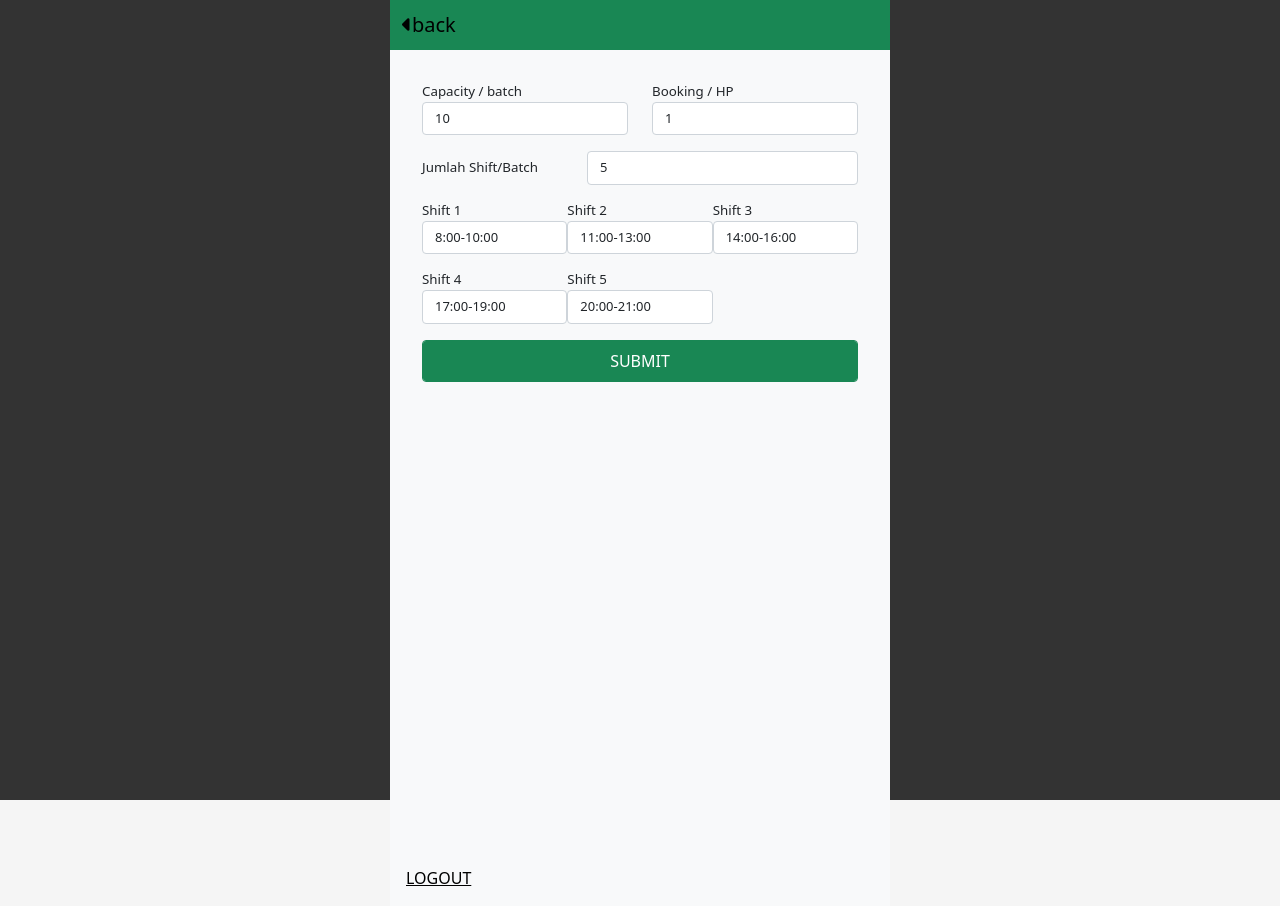
After one commit to sadtechguy/terapiketok_ver3, a Flask app: page /defaultbatch in a window 1280 px wide. The commit adds this page. Run offline with Flask 3, Linux system fonts and the light colour scheme; the visitor is signed in with stand-in values (Sample User, id 1); data comes from the database, SQL or seed files in the repository; some libraries are stand-ins or nearby versions.

Commit message:
default batch create and update

```diff
--- a/terapiketok/forms.py
+++ b/terapiketok/forms.py
@@ -32,13 +32,12 @@ class LoginAdminForm(FlaskForm):
 
 class DefaultBatchForm(FlaskForm):
     capacity = IntegerField(validators=[InputRequired()], render_kw={"placeholder": "capacity/shift"})
-    limit = IntegerField(validators=[InputRequired()], render_kw={"placeholder": "booking limit"})
-    num_batches = IntegerField(validators=[InputRequired()], render_kw={"placeholder": "jumlah shift"})
-    batch1 = StringField(validators=[InputRequired(), Length(min=7, max=16)], render_kw={"placeholder": "Username"})
-    batch2 = StringField(validators=[InputRequired(), Length(min=7, max=16)], render_kw={"placeholder": "Username"})
-    batch3 = StringField(validators=[InputRequired(), Length(min=7, max=16)], render_kw={"placeholder": "Username"})
-    batch4 = StringField(validators=[InputRequired(), Length(min=7, max=16)], render_kw={"placeholder": "Username"})
-    batch5 = StringField(validators=[InputRequired(), Length(min=7, max=16)], render_kw={"placeholder": "Username"})
-    batch6 = StringField(validators=[InputRequired(), Length(min=7, max=16)], render_kw={"placeholder": "Username"})
-    batch7 = StringField(validators=[InputRequired(), Length(min=7, max=16)], render_kw={"placeholder": "Username"})
+    booking_limit = IntegerField(validators=[InputRequired()], render_kw={"placeholder": "limit per HP"})
+    number_of_batches = IntegerField(validators=[InputRequired()], render_kw={"placeholder": "jumlah shift"})
+    batch1 = StringField(validators=[InputRequired(), Length(min=7, max=16)], render_kw={"placeholder": "Batch 1"})
+    batch2 = StringField(validators=[InputRequired(), Length(min=7, max=16)], render_kw={"placeholder": "Batch 2"})
+    batch3 = StringField(validators=[InputRequired(), Length(min=7, max=16)], render_kw={"placeholder": "Batch 3"})
+    batch4 = StringField(validators=[InputRequired(), Length(min=7, max=16)], render_kw={"placeholder": "Batch 4"})
+    batch5 = StringField(validators=[InputRequired(), Length(min=7, max=16)], render_kw={"placeholder": "Batch 5"})
+
     submit = SubmitField("SUBMIT")
--- a/terapiketok/routes/boardpanel.py
+++ b/terapiketok/routes/boardpanel.py
@@ -3,10 +3,10 @@ from flask import Blueprint, render_template_string, render_template, request, r
 from flask_login import login_user, LoginManager, login_required, logout_user,current_user
 from flask_bcrypt import Bcrypt
 from ..models import Adminuser
-from ..forms import RegisterForm, LoginAdminForm
+from ..forms import RegisterForm, LoginAdminForm, DefaultBatchForm
 from terapiketok import app, bcrypt, db
 
-from ..services.database import add_new_admin
+from ..services.database import add_default_batch, update_default_batch
 
 boardpanel_bp = Blueprint('boardpanel', __name__, template_folder="../templates/boardpanel")
 
@@ -97,3 +97,15 @@ def newdate_page():
 @login_required
 def default_page():
     return render_template('default.html')
+
+@boardpanel_bp.route('/defaultbatch', methods=['GET', 'POST'])
+@login_required
+def defaultbatch_page():
+    form = DefaultBatchForm()
+
+    if form.validate_on_submit():
+        schedules = [form.batch1.data, form.batch2.data, form.batch3.data, form.batch4.data, form.batch5.data]
+
+        count = update_default_batch(form.capacity.data, form.booking_limit.data, form.number_of_batches.data, schedules)
+        print(count)
+    return render_template('defaultbatch.html', form=form)
--- a/terapiketok/static/style.css
+++ b/terapiketok/static/style.css
@@ -91,3 +91,11 @@ address {
   padding: 10px;
   border-radius: 5px;
 }
+
+@media screen and (max-width: 370px)  {
+  .adjustCol {
+    width: 100px;
+    margin-bottom: 1rem;
+    margin-right: 1rem;
+  }
+}
--- /dev/null
+++ b/terapiketok/templates/boardpanel/defaultbatch.html
@@ -0,0 +1,54 @@
+{% extends 'baseboardpanel.html' %}
+
+{% block content %}
+<main class="container bg-light p-0" style="min-height: 100vh;">
+    <div class="p-3">
+        <form method="POST" style="font-size: smaller;">
+            {{ form.hidden_tag() }}
+            <div class="row mb-3">
+                <div class="col">
+                    Capacity / batch
+                    {{ form.capacity(class="form-control", value=10, style="font-size: small") }}
+                </div>
+                <div class="col">
+                    Booking / HP
+                    {{ form.booking_limit(class="form-control", value=1, style="font-size: small") }}
+                </div>
+            </div>
+            <div class="d-flex mb-3">
+                <div class="flex-fill align-self-center">
+                    Jumlah Shift/Batch
+                </div>
+                <div class="flex-fill">
+                    {{ form.number_of_batches(class="form-control", value=5, style="font-size: small") }}
+                </div>
+            </div>
+            <div class="d-flex flex-wrap mb-3">
+                <div class="col-4 adjustCol mb-3">
+                    Shift 1
+                    {{ form.batch1(class="form-control", value="8:00-10:00", style="font-size: small")}}
+                </div>
+                <div class="col-4 adjustCol">
+                    Shift 2
+                    {{ form.batch2(class="form-control", value="11:00-13:00", style="font-size: small")}}
+                </div>
+                <div class="col-4 adjustCol">
+                    Shift 3
+                    {{ form.batch3(class="form-control", value="14:00-16:00", style="font-size: small")}}
+                </div>
+                <div class="col-4 adjustCol">
+                    Shift 4
+                    {{ form.batch4(class="form-control", value="17:00-19:00", style="font-size: small")}}
+                </div>
+                <div class="col-4 adjustCol">
+                    Shift 5
+                    {{ form.batch5(class="form-control", value="20:00-21:00", style="font-size: small")}}
+                </div>
+            </div>
+
+            {{ form.submit(class="btn btn-success form-control p-2") }}
+        </form>
+    </div>
+</main>
+
+{% endblock %}
```
Also changed, not shown: terapiketok/services/database.py (+57 -0 lines), terapiketok/templates/boardpanel/default.html (+9 -2 lines).
